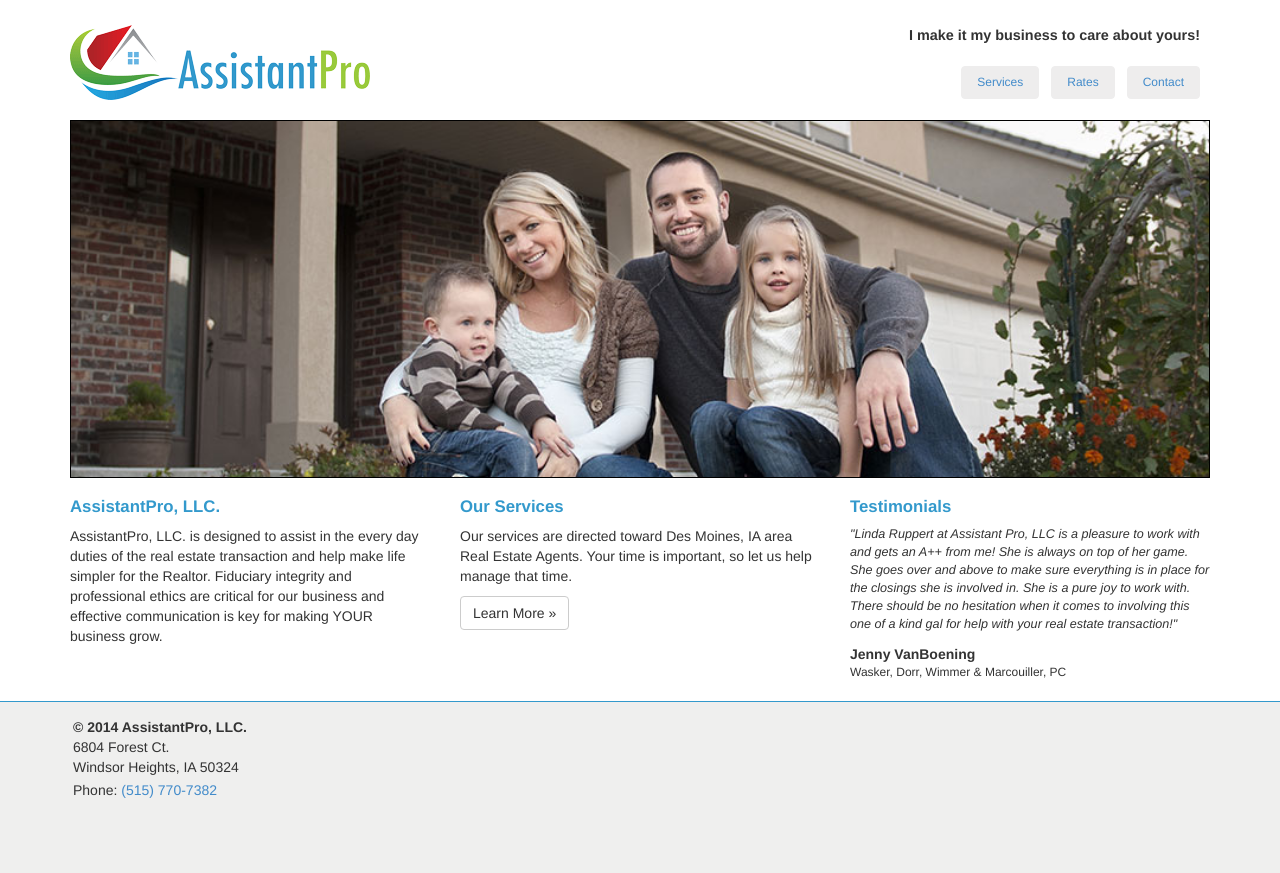
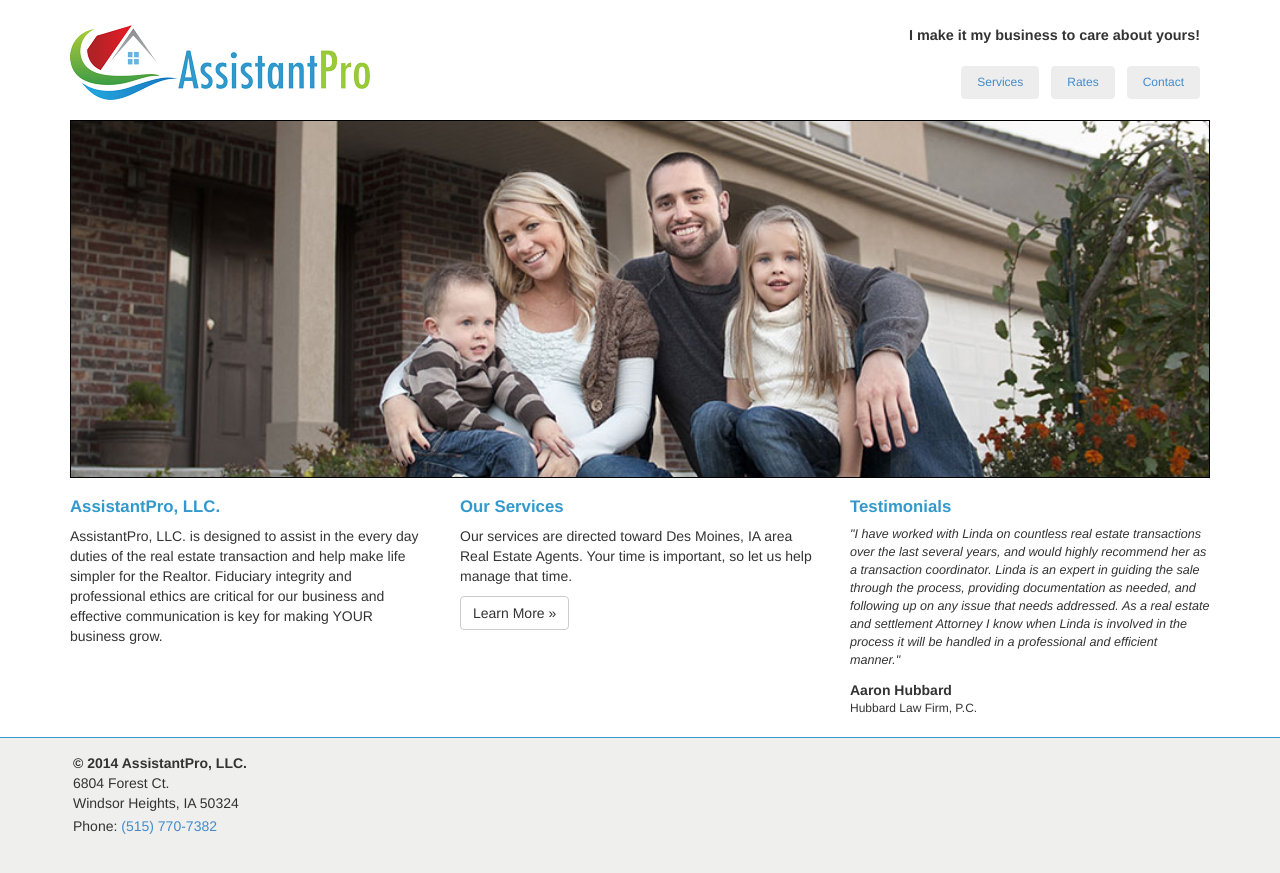
Before and after one commit to madisona/apdsm.com, a Jekyll site: the page built from index.html, in a window 1280 px wide. Shown: the top 873 px of the page. Built offline with Jekyll 4.4.1, drawn with Linux system fonts in a browser that asks for light colours; nearby versions of some CDN libraries; Markdown is read by kramdown in place of the engine named in the settings.

Commit message:
Feature: Added a new testimonial

```diff
--- a/_data/testimonial.json
+++ b/_data/testimonial.json
@@ -1,4 +1,10 @@
 [
+    {
+        "company": "Hubbard Law Firm, P.C.",
+        "location": "Urbandale, IA",
+        "name": "Aaron Hubbard",
+        "testimonial": "I have worked with Linda on countless real estate transactions over the last several years, and would highly recommend her as a transaction coordinator.  Linda is an expert in guiding the sale through the process, providing documentation as needed, and following up on any issue that needs addressed.  As a real estate and settlement Attorney I know when Linda is involved in the process it will be handled in a professional and efficient manner."
+    },
     {
         "testimonial": "Linda Ruppert at Assistant Pro, LLC is a pleasure to work with and gets an A++ from me!  She is always on top of her game.  She goes over and above to make sure everything is in place for the closings she is involved in.  She is a pure joy to work with.  There should be no hesitation when it comes to involving this one of a kind gal for help with your real estate transaction!",
         "name": "Jenny VanBoening",
--- a/_data/testimonials.yaml
+++ b/_data/testimonials.yaml
@@ -1,3 +1,7 @@
+- company: Hubbard Law Firm, P.C.
+  location: Urbandale, IA
+  name: Aaron Hubbard
+  testimonial: "I have worked with Linda on countless real estate transactions over the last several years, and would highly recommend her as a transaction coordinator.  Linda is an expert in guiding the sale through the process, providing documentation as needed, and following up on any issue that needs addressed.  As a real estate and settlement Attorney I know when Linda is involved in the process it will be handled in a professional and efficient manner."
 - company: "Wasker, Dorr, Wimmer & Marcouiller, PC"
   location: "West Des Moines, IA"
   name: "Jenny VanBoening"
```
